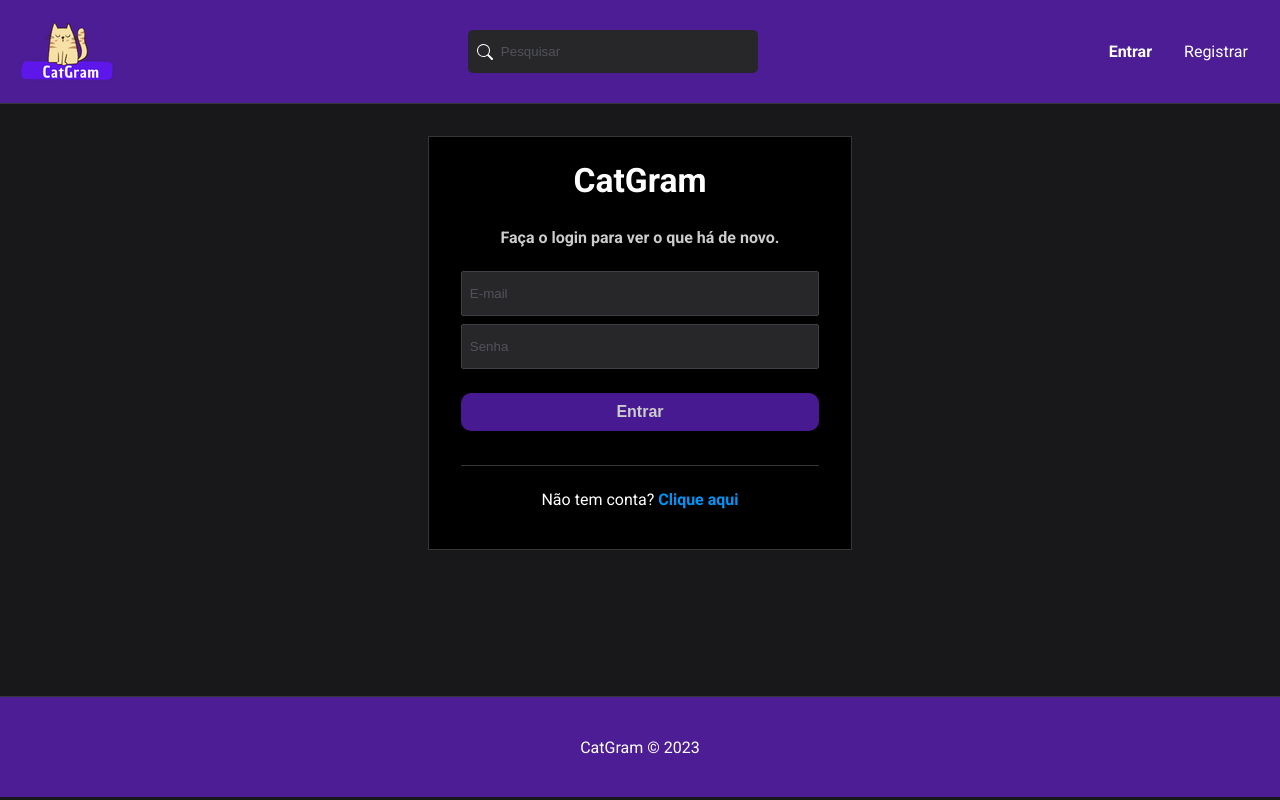
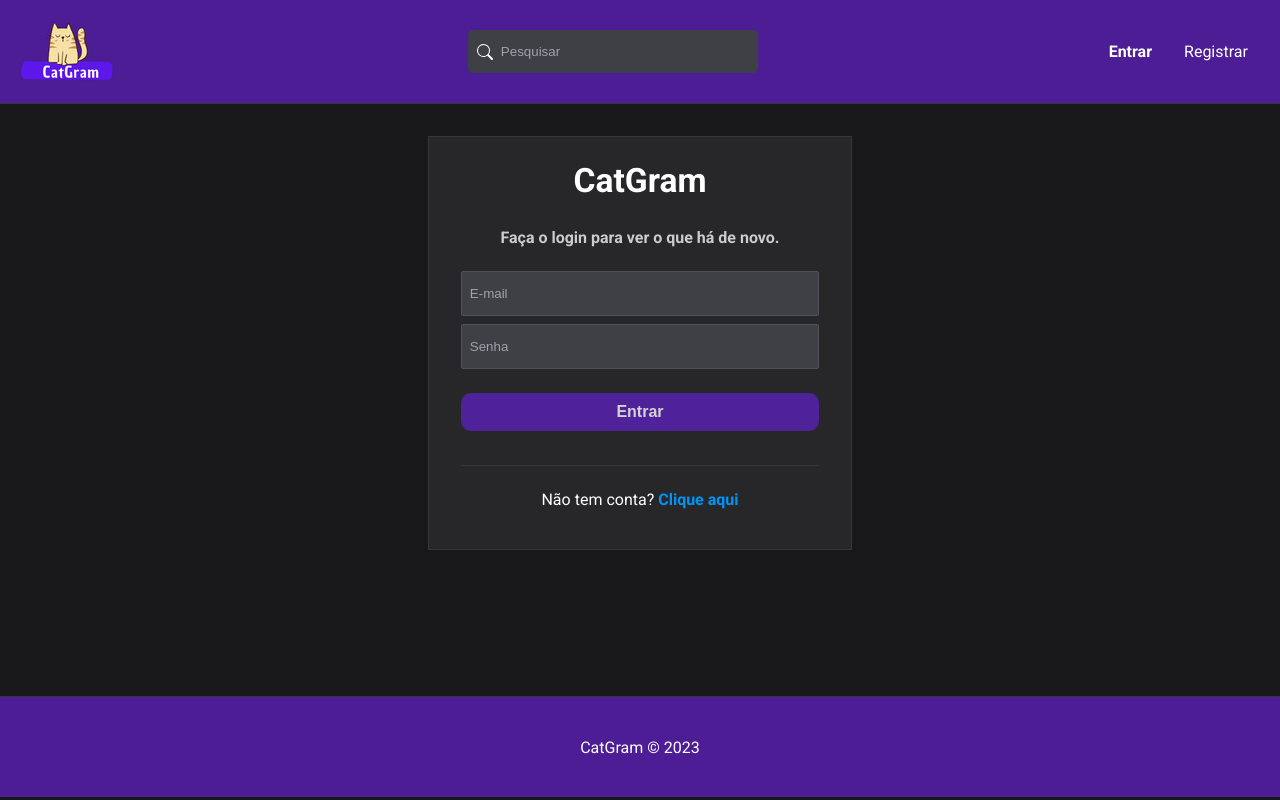
Before and after one commit to tallescocchi/catgram-react, a React (Vite) app in the folder frontend/: page /login in a window 1280 px wide. Built offline with nearby package versions, Linux system fonts and the light colour scheme.

Commit message:
Update colors login

```diff
--- a/frontend/src/index.css
+++ b/frontend/src/index.css
@@ -41,16 +41,16 @@ label span {
 }
 
 input {
-  background-color: #27272a;
-  color: #AAA;
-  border: 1px solid #3f3f46;
+  background-color: #3f3f46;
+  color: #d4d4d8;
+  border: 1px solid #52525b;
   border-radius: 2px;
   padding: 14px 8px;
   margin-bottom: .6em;
 }
 
 input::placeholder {
-  color: #52525b;
+  color: #a1a1aa;
 }
 
 .btn,
@@ -73,7 +73,7 @@ input[type="submit"] {
 
 input:disabled {
   cursor: not-allowed;
-  background-color: #18181b;
+  background-color: #262626;
 }
 
 .btn:hover,
--- a/frontend/src/pages/Auth/Auth.css
+++ b/frontend/src/pages/Auth/Auth.css
@@ -1,7 +1,7 @@
 #login,
 #register {
   border: 1px solid #363636;
-  background-color: black;
+  background-color: #27272a;
   padding: 1.5em 2em;
   max-width: 28%;
   margin: 2em auto;
--- a/frontend/src/pages/EditProfile/EditProfile.css
+++ b/frontend/src/pages/EditProfile/EditProfile.css
@@ -1,6 +1,6 @@
 #edit-profile {
   border: 1px solid #363636;
-  background-color: black;
+  background-color: #27272a;
   padding: 1.5em 2em;
   max-width: 40%;
   margin: 2em auto;
```
